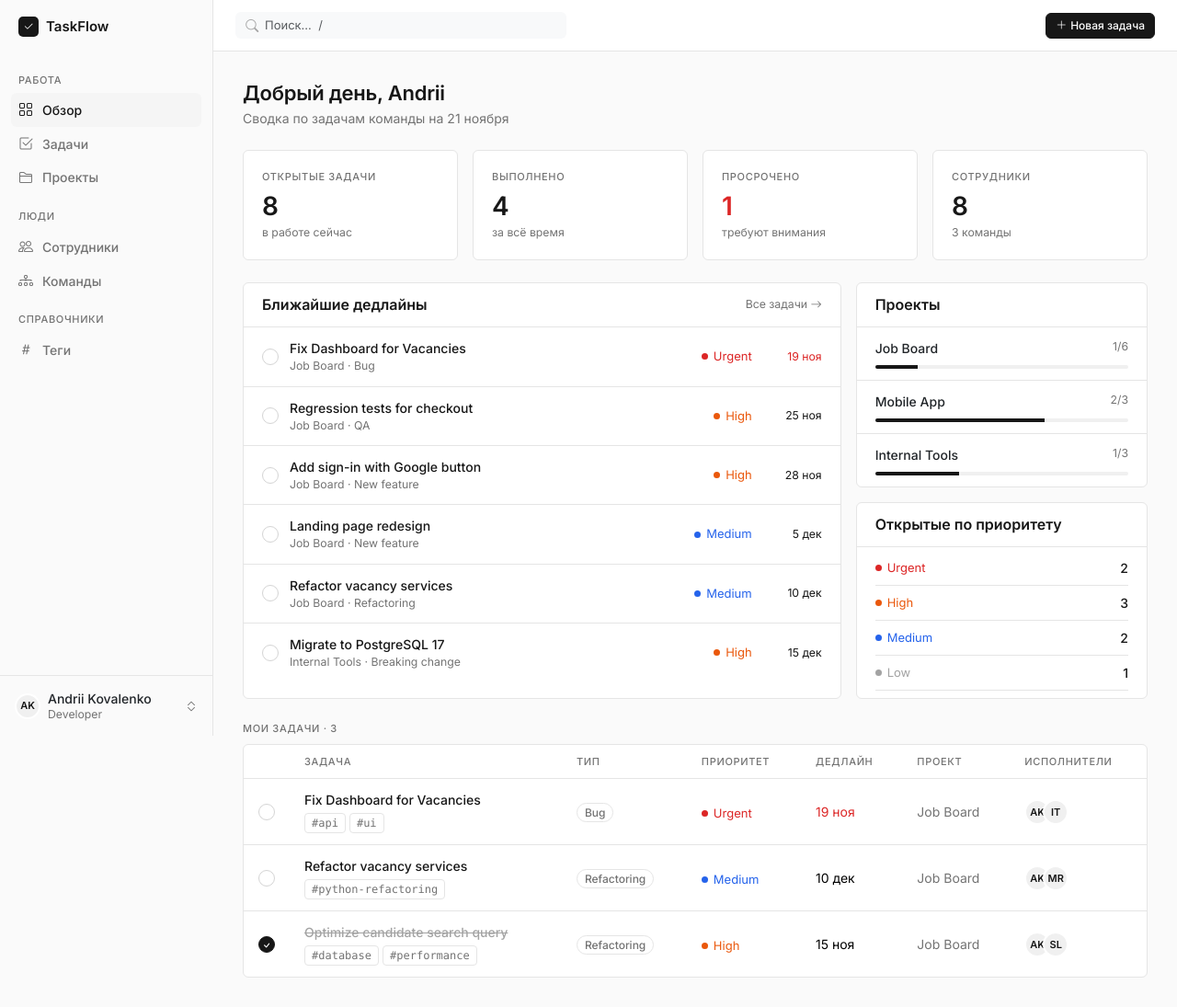
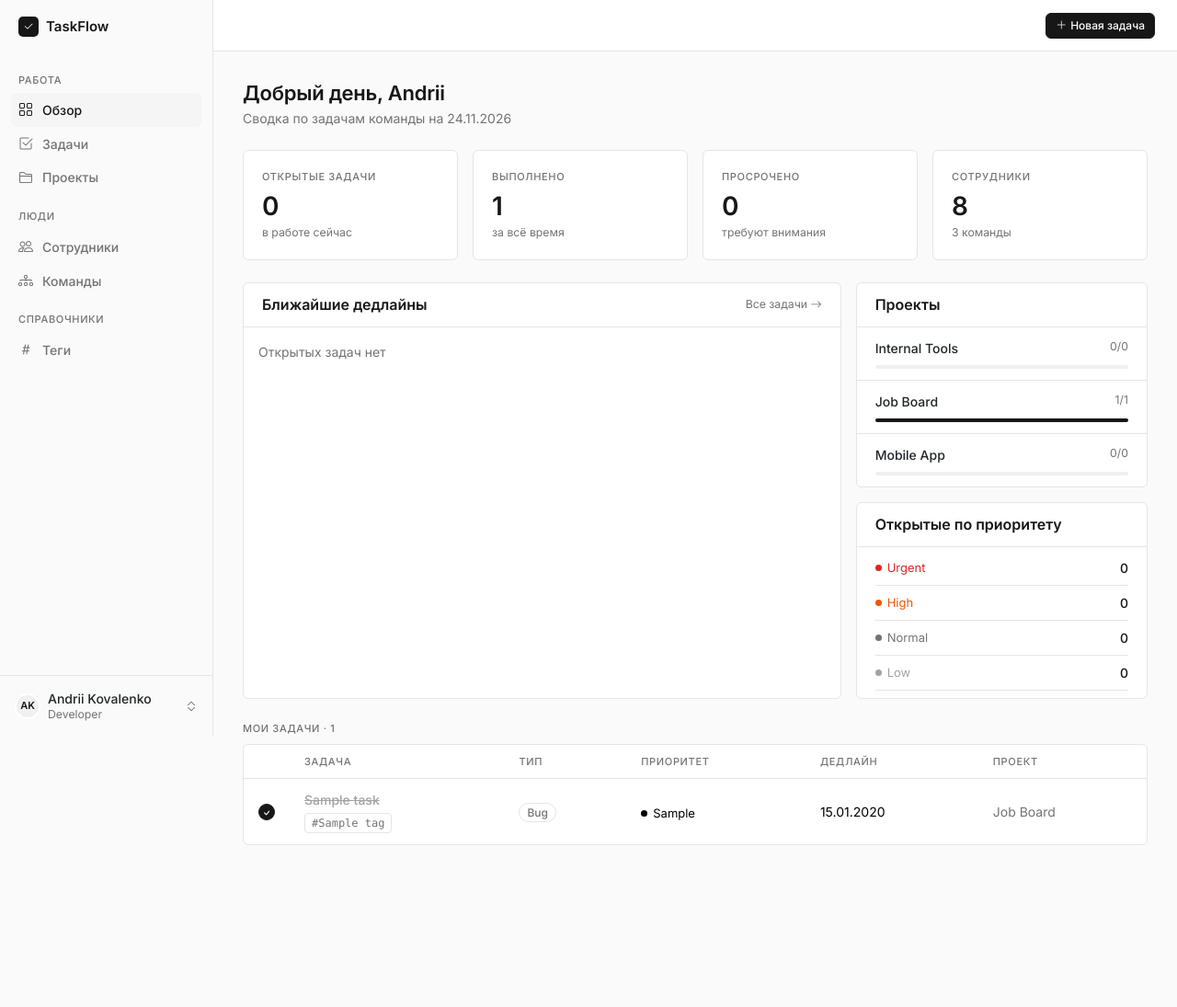
Before and after one commit to GrytsenkoAndrey/mate-py-portfolio-task-manager, a Django app: page / in a window 1280 px wide. Shown: the whole page at 92% size. After the commit the page ends 919 px from the top, so only its background shows below. Run offline with Django 5.2, Linux system fonts and the light colour scheme; a user stored in the database is signed in; data comes from the database, SQL or seed files in the repository; tables that the repository leaves empty hold one stand-in row (values such as "Sample post").

Commit message:
update dashboard with dynamic data

```diff
--- a/manager/views.py
+++ b/manager/views.py
@@ -7,6 +7,7 @@ from django.urls import reverse_lazy
 from django.utils import timezone
 from django.views import generic
 
+from .enums import PriorityEnum
 from .forms import WorkerUpdateForm, TagForm, TeamForm, ProjectForm, TaskForm
 from .models import Tag, Worker, Team, Project, Task
 
@@ -15,8 +16,55 @@ from .models import Tag, Worker, Team, Project, Task
 @login_required
 def index(request):
     """View function for home page of site."""
+    today = timezone.localdate()
+    open_tasks = Task.objects.filter(is_completed=False)
 
-    return render(request, "manager/index.html")
+    priority_counts = dict(
+        open_tasks.values_list("priority").annotate(total=Count("id"))
+    )
+    priorities = [
+        (priority.value, priority_counts.get(priority.value, 0))
+        for priority in reversed(PriorityEnum)
+    ]
+
+    projects = Project.objects.annotate(
+        tasks_total=Count("tasks", distinct=True),
+        tasks_done=Count(
+            "tasks",
+            filter=Q(tasks__is_completed=True),
+            distinct=True,
+        ),
+    ).order_by("name")
+    for project in projects:
+        project.progress = (
+            round(project.tasks_done * 100 / project.tasks_total)
+            if project.tasks_total
+            else 0
+        )
+
+    my_tasks = (
+        Task.objects.filter(project__team__members=request.user)
+        .select_related("task_type", "project")
+        .prefetch_related("tags")
+        .distinct()
+        .order_by("is_completed", "deadline", "name")
+    )
+
+    context = {
+        "today": today,
+        "open_tasks_count": open_tasks.count(),
+        "done_tasks_count": Task.objects.filter(is_completed=True).count(),
+        "overdue_tasks_count": open_tasks.filter(deadline__lt=today).count(),
+        "workers_count": Worker.objects.count(),
+        "teams_count": Team.objects.count(),
+        "upcoming_tasks": open_tasks.select_related(
+            "task_type", "project"
+        ).order_by("deadline", "name")[:6],
+        "projects": projects,
+        "priorities": priorities,
+        "my_tasks": my_tasks,
+    }
+    return render(request, "manager/index.html", context)
 
 
 @login_required
--- a/templates/base.html
+++ b/templates/base.html
@@ -18,10 +18,6 @@
    <div class="tm-main">
     <header class="tm-topbar d-flex align-items-center gap-3 px-3 px-sm-4">
       <button class="btn btn-ghost d-lg-none px-2" data-bs-toggle="offcanvas" data-bs-target="#sidebar" aria-label="Меню"><i class="bi bi-list fs-5"></i></button>
-      <div class="input-icon flex-grow-1" style="max-width:360px">
-        <i class="bi bi-search"></i>
-        <input type="search" class="form-control form-control-sm border-0 bg-light" placeholder="Поиск…  /" data-search aria-label="Поиск">
-      </div>
       <a href="{% url 'manager:task-create' %}" class="btn btn-dark btn-sm ms-auto"><i class="bi bi-plus-lg me-1"></i><span class="d-none d-sm-inline">Новая задача</span></a>
     </header>
 
--- a/templates/manager/index.html
+++ b/templates/manager/index.html
@@ -3,82 +3,57 @@
 {% block content %}
 <main class="tm-content">
   <div class="page-header">
-        <div><h1>Добрый день, Andrii</h1><p class="text-muted mb-0 mt-1">Сводка по задачам команды на 21 ноября</p></div>
+    <div>
+      <h1>Добрый день, {{ user.first_name|default:user.username }}</h1>
+      <p class="text-muted mb-0 mt-1">Сводка по задачам команды на {{ today|date:"d.m.Y" }}</p>
+    </div>
     <div class="d-flex gap-2"></div>
   </div>
   <div class="row g-3 mb-4">
     <div class="col-6 col-lg-3"><div class="card stat h-100"><div class="card-body">
-          <div class="label mb-2">Открытые задачи</div><div class="value">8</div><div class="text-muted small mt-1">в работе сейчас</div>
+      <div class="label mb-2">Открытые задачи</div>
+      <div class="value">{{ open_tasks_count }}</div>
+      <div class="text-muted small mt-1">в работе сейчас</div>
     </div></div></div>
     <div class="col-6 col-lg-3"><div class="card stat h-100"><div class="card-body">
-          <div class="label mb-2">Выполнено</div><div class="value">4</div><div class="text-muted small mt-1">за всё время</div>
+      <div class="label mb-2">Выполнено</div>
+      <div class="value">{{ done_tasks_count }}</div>
+      <div class="text-muted small mt-1">за всё время</div>
     </div></div></div>
     <div class="col-6 col-lg-3"><div class="card stat h-100"><div class="card-body">
-          <div class="label mb-2">Просрочено</div><div class="value overdue">1</div><div class="text-muted small mt-1">требуют внимания</div>
+      <div class="label mb-2">Просрочено</div>
+      <div class="value {% if overdue_tasks_count %}overdue{% endif %}">{{ overdue_tasks_count }}</div>
+      <div class="text-muted small mt-1">требуют внимания</div>
     </div></div></div>
     <div class="col-6 col-lg-3"><div class="card stat h-100"><div class="card-body">
-          <div class="label mb-2">Сотрудники</div><div class="value">8</div><div class="text-muted small mt-1">3 команды</div>
+      <div class="label mb-2">Сотрудники</div>
+      <div class="value">{{ workers_count }}</div>
+      <div class="text-muted small mt-1">
+        {{ teams_count }} {{ teams_count|ru_plural:"команда,команды,команд" }}
+      </div>
     </div></div></div>
   </div>
   <div class="row g-3">
     <div class="col-lg-8">
       <div class="card h-100">
-            <div class="card-header d-flex justify-content-between align-items-center"><h2>Ближайшие дедлайны</h2><a href="tasks.html" class="small text-muted">Все задачи <i class="bi bi-arrow-right"></i></a></div>
+        <div class="card-header d-flex justify-content-between align-items-center">
+          <h2>Ближайшие дедлайны</h2>
+          <a href="{% url 'manager:tasks' %}" class="small text-muted">Все задачи <i class="bi bi-arrow-right"></i></a>
+        </div>
         <div>
+          {% for task in upcoming_tasks %}
             <div class="list-row" data-task data-status="open">
-              <button type="button" class="task-check" aria-label="Отметить выполненной"><i class="bi bi-check"></i></button>
+              <span class="task-check"><i class="bi bi-check"></i></span>
               <div class="flex-grow-1 min-w-0">
-                <a href="task-detail.html" class="task-name fw-medium d-block text-truncate">Fix Dashboard for Vacancies</a>
-                <div class="small text-muted">Job Board · Bug</div>
+                <a href="{% url 'manager:task-update' pk=task.pk %}" class="task-name fw-medium d-block text-truncate">{{ task.name }}</a>
+                <div class="small text-muted">{{ task.project.name }} · {{ task.task_type.name }}</div>
               </div>
-              <span class="priority priority-urgent">Urgent</span>
-              <span class="small text-nowrap" style="width:64px;text-align:right" data-deadline="2026-11-19">19 ноя</span>
+              <span class="priority priority-{{ task.priority|lower }}">{{ task.priority }}</span>
+              <span class="small text-nowrap" style="width:80px;text-align:right" data-deadline="{{ task.deadline|date:'Y-m-d' }}">{{ task.deadline|date:"d.m.Y" }}</span>
             </div>
-            <div class="list-row" data-task data-status="open">
-              <button type="button" class="task-check" aria-label="Отметить выполненной"><i class="bi bi-check"></i></button>
-              <div class="flex-grow-1 min-w-0">
-                <a href="task-detail.html" class="task-name fw-medium d-block text-truncate">Regression tests for checkout</a>
-                <div class="small text-muted">Job Board · QA</div>
-              </div>
-              <span class="priority priority-high">High</span>
-              <span class="small text-nowrap" style="width:64px;text-align:right" data-deadline="2026-11-25">25 ноя</span>
-            </div>
-            <div class="list-row" data-task data-status="open">
-              <button type="button" class="task-check" aria-label="Отметить выполненной"><i class="bi bi-check"></i></button>
-              <div class="flex-grow-1 min-w-0">
-                <a href="task-detail.html" class="task-name fw-medium d-block text-truncate">Add sign-in with Google button</a>
-                <div class="small text-muted">Job Board · New feature</div>
-              </div>
-              <span class="priority priority-high">High</span>
-              <span class="small text-nowrap" style="width:64px;text-align:right" data-deadline="2026-11-28">28 ноя</span>
-            </div>
-            <div class="list-row" data-task data-status="open">
-              <button type="button" class="task-check" aria-label="Отметить выполненной"><i class="bi bi-check"></i></button>
-              <div class="flex-grow-1 min-w-0">
-                <a href="task-detail.html" class="task-name fw-medium d-block text-truncate">Landing page redesign</a>
-                <div class="small text-muted">Job Board · New feature</div>
-              </div>
-              <span class="priority priority-medium">Medium</span>
-              <span class="small text-nowrap" style="width:64px;text-align:right" data-deadline="2026-12-05">5 дек</span>
-            </div>
-            <div class="list-row" data-task data-status="open">
-              <button type="button" class="task-check" aria-label="Отметить выполненной"><i class="bi bi-check"></i></button>
-              <div class="flex-grow-1 min-w-0">
-                <a href="task-detail.html" class="task-name fw-medium d-block text-truncate">Refactor vacancy services</a>
-                <div class="small text-muted">Job Board · Refactoring</div>
-              </div>
-              <span class="priority priority-medium">Medium</span>
-              <span class="small text-nowrap" style="width:64px;text-align:right" data-deadline="2026-12-10">10 дек</span>
-            </div>
-            <div class="list-row" data-task data-status="open">
-              <button type="button" class="task-check" aria-label="Отметить выполненной"><i class="bi bi-check"></i></button>
-              <div class="flex-grow-1 min-w-0">
-                <a href="task-detail.html" class="task-name fw-medium d-block text-truncate">Migrate to PostgreSQL 17</a>
-                <div class="small text-muted">Internal Tools · Breaking change</div>
-              </div>
-              <span class="priority priority-high">High</span>
-              <span class="small text-nowrap" style="width:64px;text-align:right" data-deadline="2026-12-15">15 дек</span>
-            </div>
+          {% empty %}
+            <p class="text-muted p-3 mb-0">Открытых задач нет</p>
+          {% endfor %}
         </div>
       </div>
     </div>
@@ -86,74 +61,79 @@
       <div class="card">
         <div class="card-header"><h2>Проекты</h2></div>
         <div>
-            <a href="project-detail.html" class="list-row text-body d-block">
-              <div class="d-flex justify-content-between mb-2"><span class="fw-medium">Job Board</span><span class="text-muted small">1/6</span></div>
-              <div class="progress"><div class="progress-bar" style="width:17%"></div></div>
+          {% for project in projects %}
+            <a href="{% url 'manager:project-detail' pk=project.pk %}" class="list-row text-body d-block">
+              <div class="d-flex justify-content-between mb-2">
+                <span class="fw-medium">{{ project.name }}</span>
+                <span class="text-muted small">{{ project.tasks_done }}/{{ project.tasks_total }}</span>
+              </div>
+              <div class="progress"><div class="progress-bar" style="width:{{ project.progress }}%"></div></div>
             </a>
-            <a href="project-detail.html" class="list-row text-body d-block">
-              <div class="d-flex justify-content-between mb-2"><span class="fw-medium">Mobile App</span><span class="text-muted small">2/3</span></div>
-              <div class="progress"><div class="progress-bar" style="width:67%"></div></div>
-            </a>
-            <a href="project-detail.html" class="list-row text-body d-block">
-              <div class="d-flex justify-content-between mb-2"><span class="fw-medium">Internal Tools</span><span class="text-muted small">1/3</span></div>
-              <div class="progress"><div class="progress-bar" style="width:33%"></div></div>
-            </a>
+          {% empty %}
+            <p class="text-muted p-3 mb-0">Проектов пока нет</p>
+          {% endfor %}
         </div>
       </div>
       <div class="card">
         <div class="card-header"><h2>Открытые по приоритету</h2></div>
         <div class="card-body pt-1 pb-2">
-            <div class="d-flex justify-content-between py-2 border-bottom"><span class="priority priority-urgent">Urgent</span><span class="fw-medium">2</span></div>
-            <div class="d-flex justify-content-between py-2 border-bottom"><span class="priority priority-high">High</span><span class="fw-medium">3</span></div>
-            <div class="d-flex justify-content-between py-2 border-bottom"><span class="priority priority-medium">Medium</span><span class="fw-medium">2</span></div>
-            <div class="d-flex justify-content-between py-2 border-bottom"><span class="priority priority-low">Low</span><span class="fw-medium">1</span></div>
+          {% for priority, total in priorities %}
+            <div class="d-flex justify-content-between py-2 border-bottom">
+              <span class="priority priority-{{ priority|lower }}">{{ priority }}</span>
+              <span class="fw-medium">{{ total }}</span>
+            </div>
+          {% endfor %}
         </div>
       </div>
     </div>
   </div>
   <div class="mt-4">
-        <div class="label mb-2">Мои задачи · 3</div>
+    <div class="label mb-2">Мои задачи · {{ my_tasks|length }}</div>
     <div class="card">
       <div class="table-responsive">
         <table class="table table-hover">
-            <thead><tr><th></th><th>Задача</th><th class="d-none d-md-table-cell">Тип</th><th>Приоритет</th><th>Дедлайн</th><th class="d-none d-xl-table-cell">Проект</th><th class="d-none d-sm-table-cell">Исполнители</th></tr></thead>
-            <tbody id="my-tasks" data-filterable data-empty="#my-tasks-empty" data-counter="#my-tasks-count">
-            <tr data-task data-href="task-detail.html" data-status="open" data-priority="Urgent" data-type="Bug" class="row-link">
-              <td style="width:36px"><button type="button" class="task-check" aria-label="Отметить выполненной" aria-pressed="false"><i class="bi bi-check"></i></button></td>
+          <thead>
+            <tr>
+              <th></th>
+              <th>Задача</th>
+              <th class="d-none d-md-table-cell">Тип</th>
+              <th>Приоритет</th>
+              <th>Дедлайн</th>
+              <th class="d-none d-xl-table-cell">Проект</th>
+            </tr>
+          </thead>
+          <tbody id="my-tasks" data-filterable data-empty="#my-tasks-empty">
+            {% for task in my_tasks %}
+              <tr data-task
+                  data-status="{% if task.is_completed %}done{% else %}open{% endif %}"
+                  data-priority="{{ task.priority }}"
+                  data-type="{{ task.task_type.name }}"
+                  class="{% if task.is_completed %}is-done{% endif %}">
+                <td style="width:36px"><span class="task-check"><i class="bi bi-check"></i></span></td>
                 <td>
-                <a href="task-detail.html" class="task-name fw-medium">Fix Dashboard for Vacancies</a>
-                <div class="d-flex flex-wrap gap-1 mt-1"><a href="tasks.html?tag=api" class="tag">#api</a> <a href="tasks.html?tag=ui" class="tag">#ui</a></div>
+                  <a href="{% url 'manager:task-update' pk=task.pk %}" class="task-name fw-medium">{{ task.name }}</a>
+                  {% if task.tags.all %}
+                    <div class="d-flex flex-wrap gap-1 mt-1">
+                      {% for tag in task.tags.all %}
+                        <span class="tag">#{{ tag.name }}</span>
+                      {% endfor %}
+                    </div>
+                  {% endif %}
                 </td>
-              <td class="d-none d-md-table-cell"><span class="badge-soft">Bug</span></td>
-              <td><span class="priority priority-urgent">Urgent</span></td>
-              <td class="text-nowrap"><span data-deadline="2026-11-19">19 ноя</span></td>
-              <td class="d-none d-xl-table-cell text-muted">Job Board</td>
-              <td class="d-none d-sm-table-cell"><span class="avatar-stack"><span class="avatar " title="Andrii Kovalenko">AK</span><span class="avatar " title="Iryna Tkachenko">IT</span></span></td>
+                <td class="d-none d-md-table-cell"><span class="badge-soft">{{ task.task_type.name }}</span></td>
+                <td><span class="priority priority-{{ task.priority|lower }}">{{ task.priority }}</span></td>
+                <td class="text-nowrap"><span data-deadline="{{ task.deadline|date:'Y-m-d' }}">{{ task.deadline|date:"d.m.Y" }}</span></td>
+                <td class="d-none d-xl-table-cell text-muted">
+                  <a href="{% url 'manager:project-detail' pk=task.project.pk %}" class="text-muted">{{ task.project.name }}</a>
+                </td>
               </tr>
-            <tr data-task data-href="task-detail.html" data-status="open" data-priority="Medium" data-type="Refactoring" class="row-link">
-              <td style="width:36px"><button type="button" class="task-check" aria-label="Отметить выполненной" aria-pressed="false"><i class="bi bi-check"></i></button></td>
-              <td>
-                <a href="task-detail.html" class="task-name fw-medium">Refactor vacancy services</a>
-                <div class="d-flex flex-wrap gap-1 mt-1"><a href="tasks.html?tag=python-refactoring" class="tag">#python-refactoring</a></div>
+            {% empty %}
+              <tr>
+                <td colspan="6" class="text-center text-muted py-4">
+                  У ваших команд пока нет задач
                 </td>
-              <td class="d-none d-md-table-cell"><span class="badge-soft">Refactoring</span></td>
-              <td><span class="priority priority-medium">Medium</span></td>
-              <td class="text-nowrap"><span data-deadline="2026-12-10">10 дек</span></td>
-              <td class="d-none d-xl-table-cell text-muted">Job Board</td>
-              <td class="d-none d-sm-table-cell"><span class="avatar-stack"><span class="avatar " title="Andrii Kovalenko">AK</span><span class="avatar " title="Maksym Romanenko">MR</span></span></td>
               </tr>
-            <tr data-task data-href="task-detail.html" data-status="done" data-priority="High" data-type="Refactoring" class="row-link is-done">
-              <td style="width:36px"><button type="button" class="task-check" aria-label="Отметить выполненной" aria-pressed="true"><i class="bi bi-check"></i></button></td>
-              <td>
-                <a href="task-detail.html" class="task-name fw-medium">Optimize candidate search query</a>
-                <div class="d-flex flex-wrap gap-1 mt-1"><a href="tasks.html?tag=database" class="tag">#database</a> <a href="tasks.html?tag=performance" class="tag">#performance</a></div>
-              </td>
-              <td class="d-none d-md-table-cell"><span class="badge-soft">Refactoring</span></td>
-              <td><span class="priority priority-high">High</span></td>
-              <td class="text-nowrap"><span data-deadline="2026-11-15">15 ноя</span></td>
-              <td class="d-none d-xl-table-cell text-muted">Job Board</td>
-              <td class="d-none d-sm-table-cell"><span class="avatar-stack"><span class="avatar " title="Andrii Kovalenko">AK</span><span class="avatar " title="Sofia Lysenko">SL</span></span></td>
-            </tr>
+            {% endfor %}
           </tbody>
         </table>
       </div>
```
Lines whose indentation alone changed are shown as unchanged.
